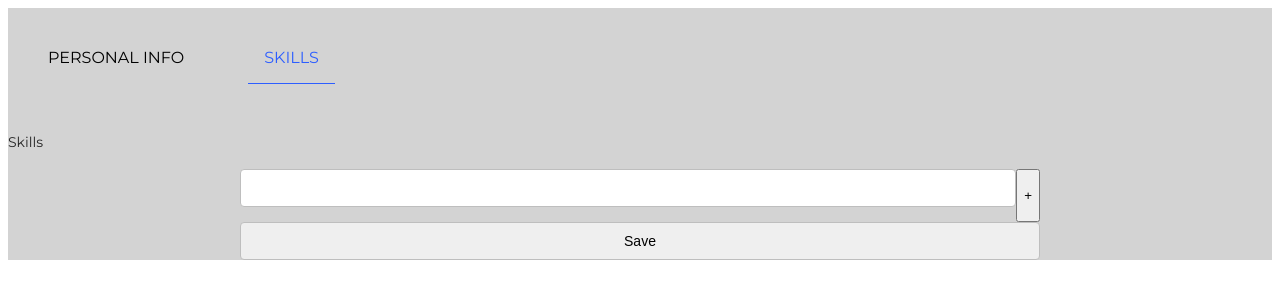
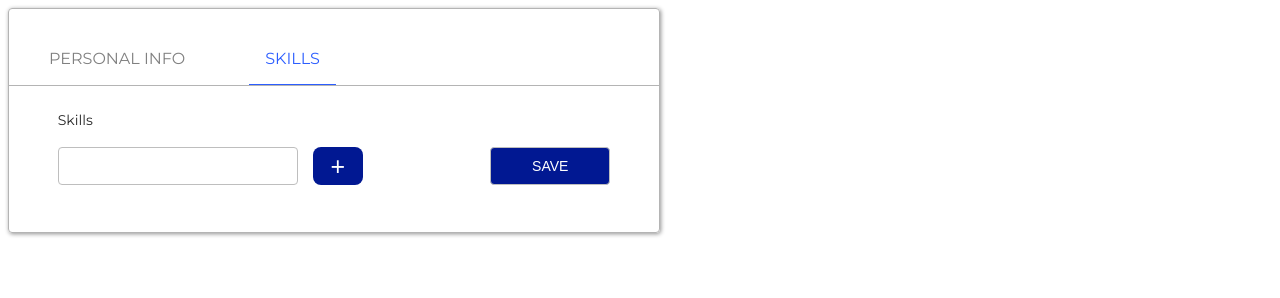
Before and after one commit to johnsvanda/PeopleApp, a React app: page / in a window 1280 px wide. Both pictures are taken after a click on the element "SKILLS". Built offline with nearby package versions, Linux system fonts and the light colour scheme.

Commit message:
addSkill, removeSkill fixed

```diff
--- a/src/App/App.css
+++ b/src/App/App.css
@@ -2,16 +2,17 @@ body {
   font-family: "Montserrat", sans-serif;
 }
 
-select,
-input {
-  display: block;
-  box-sizing: border-box;
-  width: 100%;
+input,
+select {
+  width: 15rem;
   border-radius: 4px;
   border: 1px solid rgb(190, 190, 190);
   padding: 10px 15px;
   margin-bottom: 15px;
   font-size: 14px;
+  -moz-box-sizing: border-box;
+  -webkit-box-sizing: border-box;
+  box-sizing: border-box;
 }
 
 label {
@@ -25,7 +26,18 @@ label {
   font-weight: 200;
 }
 
-form {
-  max-width: 800px;
-  margin: 0 auto;
+textarea:focus,
+input:focus {
+  color: rgb(63, 63, 63);
 }
+
+button {
+  border: none;
+  outline: none;
+  width: 50px;
+  height: 38px;
+  border-radius: 0.5rem;
+  margin-left: 15px;
+  font-size: 25px;
+  color: white;
+}
--- a/src/App/rootReducer.js
+++ b/src/App/rootReducer.js
@@ -1,10 +1,12 @@
 import { combineReducers } from "redux";
 import tabsReducer from "../features/tabs/tabsSlice";
 import occupationsReducer from "../features/occupations/occupationsSlice";
+import skillsReducer from "../features/skills/skillsSlice";
 
 const rootReducer = combineReducers({
   tabs: tabsReducer,
   occupations: occupationsReducer,
+  skills: skillsReducer,
 });
 
 export default rootReducer;
--- a/src/common/utils.module.scss
+++ b/src/common/utils.module.scss
@@ -1 +1,11 @@
 $blue: rgb(45, 94, 255);
+$darkblue: #011892;
+$red: #ff7f7f;
+
+@mixin button {
+  align-self: flex-end;
+  background-color: $darkblue;
+  color: white;
+  text-transform: uppercase;
+  width: 120px;
+}
--- a/src/features/occupations/occupationsSlice.js
+++ b/src/features/occupations/occupationsSlice.js
@@ -3,7 +3,7 @@ import { createSlice } from "@reduxjs/toolkit";
 export const occupationsSlice = createSlice({
   name: "occupations",
   initialState: {
-    array: [
+    occupationsArray: [
       {
         code: "PRESIDENT",
         name: "President",
@@ -25,8 +25,6 @@ export const occupationsSlice = createSlice({
   reducers: {},
 });
 
-//export const {} = occupationsSlice.actions;
-
-export const occupationsArray = (state) => state.occupations.array;
+export const occupationsArray = (state) => state.occupations.occupationsArray;
 
 export default occupationsSlice.reducer;
--- a/src/features/personalInfo/PersonalInfo.jsx
+++ b/src/features/personalInfo/PersonalInfo.jsx
@@ -4,23 +4,26 @@ import { useForm } from "react-hook-form";
 import { occupationsArray } from "../occupations/occupationsSlice";
 import styles from "./PersonalInfo.module.scss";
 
-const PersonalInfo = () => {
+const PersonalInfo = ({ store, onSubmit }) => {
   const occupations = useSelector(occupationsArray);
 
-  const { register, errors, handleSubmit } = useForm();
-  const onSubmit = (data) => {
-    console.log(data);
-  };
+  const { register, errors, handleSubmit } = useForm({
+    defaultValues: store,
+  });
 
   return (
     <div className={styles.PersonalInfo}>
       <form onSubmit={handleSubmit(onSubmit)}>
+        <div className={styles.Container}>
+          <div className={styles.Name}>
             <label>First name</label>
             <input
               name="firstName"
               ref={register({ required: true, maxLength: 20 })}
             />
-        {errors.firstName && "First name is required"}
+            {errors.firstName && (
+              <span role="alert">First name is required</span>
+            )}
 
             <label>Last name</label>
             <input
@@ -28,9 +31,16 @@ const PersonalInfo = () => {
               ref={register({ required: true, maxLength: 20 })}
             />
             {errors.lastName && "Last name is required"}
+          </div>
 
+          <div className={styles.Occupations}>
+            <div>
               <label>Occupations</label>
-        <select name="occupations" ref={register}>
+              <select
+                name="occupations"
+                ref={register}
+                className={styles.select}
+              >
                 <option value=""></option>
                 {occupations.map(({ code, name }) => (
                   <option key={code} value={code}>
@@ -38,8 +48,10 @@ const PersonalInfo = () => {
                   </option>
                 ))}
               </select>
-
-        <input type="submit" value="Save" />
+            </div>
+            <input type="submit" value="Save" className={styles.buttonSave} />
+          </div>
+        </div>
       </form>
     </div>
   );
--- a/src/features/skills/SkillInput.jsx
+++ b/src/features/skills/SkillInput.jsx
@@ -1,23 +1,28 @@
-import React, { useState } from "react";
+import React from "react";
+import { useDispatch } from "react-redux";
+import { addSkill, removeSkill } from "./skillsSlice";
 import styles from "./Skills.module.scss";
 
-const SkillInput = ({ id, addSkill, removeSkill, register }) => {
-  const [skill, setSkill] = useState("");
+const SkillInput = ({ id, register }) => {
+  const dispatch = useDispatch();
 
   return (
     <div className={styles.SkillInput}>
-      <input
-        ref={register()}
-        name={id}
-        value={skill}
-        onChange={(e) => setSkill(e.target.value)}
-      />
+      <input ref={register()} name={`skill${id}`} />
       {id === 0 ? (
-        <button type="button" onClick={() => addSkill()}>
+        <button
+          type="button"
+          className={styles.addButton}
+          onClick={() => dispatch(addSkill())}
+        >
           +
         </button>
       ) : (
-        <button type="button" onClick={() => removeSkill(id)}>
+        <button
+          type="button"
+          className={styles.removeButton}
+          onClick={() => dispatch(removeSkill(id))}
+        >
           -
         </button>
       )}
--- a/src/features/skills/Skills.jsx
+++ b/src/features/skills/Skills.jsx
@@ -1,38 +1,35 @@
-import React, { useState } from "react";
+import React from "react";
+import { useSelector } from "react-redux";
+import { skillsArray } from "./skillsSlice";
 import { useForm } from "react-hook-form";
 import styles from "./Skills.module.scss";
 import SkillInput from "./SkillInput.jsx";
 
-const Skills = () => {
-  const { handleSubmit, register } = useForm();
-  const [skills, setSkills] = useState([{ id: 0 }]);
-  const [id, setId] = useState(1);
+const Skills = ({ store, onSubmit }) => {
+  const { handleSubmit, register } = useForm({
+    defaultValues: store,
+  });
 
-  const addSkill = () => {
-    setId((prevCount) => prevCount + 1);
-    const newSkill = { id, content: "" };
-    setSkills([...skills, newSkill]);
-  };
+  const skills = useSelector(skillsArray);
 
-  const removeSkill = (removeId) => {
-    const newSkill = skills.filter(({ id }) => id !== removeId);
-    setSkills(newSkill);
-  };
-
-  const onSubmit = (data) => {
+  /*  const onSubmit = (data) => {
     const rawData = Object.values(data);
     const resultData = rawData.filter((el) => el !== "");
     console.log(resultData);
-  };
+  }; */
 
   return (
-    <div className={styles.Skills}>
-      <label>Skills</label>
-      <form onSubmit={handleSubmit(onSubmit)}>
-        {skills.map(({ id }) => (
-          <SkillInput key={id} {...{ register, id, addSkill, removeSkill }} />
-        ))}
-        <input type="submit" value="Save" />
+    <div>
+      <form onSubmit={handleSubmit(onSubmit)} className={styles.Skills}>
+        <div>
+          <label>Skills</label>
+          {skills.map(({ id }) => (
+            <SkillInput key={id} {...{ register, id }} />
+          ))}
+        </div>
+        <div>
+          <input type="submit" value="Save" className={styles.buttonSave} />
+        </div>
       </form>
     </div>
   );
--- a/src/features/skills/Skills.module.scss
+++ b/src/features/skills/Skills.module.scss
@@ -1,3 +1,21 @@
-.SkillInput {
+@import "../../common/utils.module.scss";
+
+.Skills {
   display: flex;
+  justify-content: space-between;
+  align-items: flex-end;
+  .SkillInput {
+    display: flex;
+
+    .removeButton {
+      background-color: $red;
+    }
+
+    .addButton {
+      background-color: $darkblue;
+    }
+  }
+  .buttonSave {
+    @include button;
+  }
 }
--- /dev/null
+++ b/src/features/skills/skillsSlice.js
@@ -0,0 +1,24 @@
+import { createSlice } from "@reduxjs/toolkit";
+
+export const skillsSlice = createSlice({
+  name: "skills",
+  initialState: {
+    skillsArray: [{ id: 0 }],
+  },
+  reducers: {
+    addSkill: (state) => {
+      let id = state.skillsArray.length;
+      state.skillsArray.push({ id });
+    },
+    removeSkill: (state, action) => ({
+      ...state,
+      skillsArray: state.skillsArray.filter(({ id }) => id !== action.payload),
+    }),
+  },
+});
+
+export const { addSkill, removeSkill } = skillsSlice.actions;
+
+export const skillsArray = (state) => state.skills.skillsArray;
+
+export default skillsSlice.reducer;
--- a/src/features/tabs/Tab.module.scss
+++ b/src/features/tabs/Tab.module.scss
@@ -2,12 +2,13 @@
 
 .Tab {
   padding: 1rem;
-  margin: 1.5rem;
+  margin: 1.5rem 1.5rem 0rem 1.5rem;
   cursor: pointer;
   text-transform: uppercase;
+  color: gray;
 }
 
 .activeTab {
-  border-bottom: 1px $blue solid;
+  border-bottom: 1.5px $blue solid;
   color: $blue;
 }
--- a/src/features/tabs/Tabs.jsx
+++ b/src/features/tabs/Tabs.jsx
@@ -1,12 +1,21 @@
-import React, { useState, Fragment } from "react";
+import React, { useState } from "react";
 import { useSelector } from "react-redux";
 import styles from "./Tabs.module.scss";
 import Tab from "./Tab.jsx";
 import { tabsArray, defaultTabId } from "./tabsSlice";
 
 const Tabs = () => {
+  const [store, setStore] = useState({ test1: "", test2: "", test3: "" });
   const [activeTab, setActiveTab] = useState(useSelector(defaultTabId));
   const tabs = useSelector(tabsArray);
+
+  const onSubmit = (data) => {
+    setStore({
+      ...store,
+      ...data,
+    });
+    console.log(data);
+  };
 
   const Navigation = () => (
     <div className={styles.Navigation}>
@@ -20,13 +29,17 @@ const Tabs = () => {
   const Content = () => (
     <div className={styles.Content}>
       {tabs.map(({ content, id }) => {
-        if (id === activeTab)
+        if (id === activeTab) {
           return (
             <div className={styles.Container} key={id}>
-              {content}
+              {React.cloneElement(content, {
+                onSubmit: onSubmit,
+                store: store,
+              })}
             </div>
           );
-        else return undefined;
+        }
+        return undefined;
       })}
     </div>
   );
--- a/src/features/tabs/Tabs.module.scss
+++ b/src/features/tabs/Tabs.module.scss
@@ -1,7 +1,17 @@
 .Tabs {
-  background-color: rgb(211, 211, 211);
+  width: 650px;
+  border: 1px solid rgb(180, 180, 180);
+  border-radius: 0.25rem;
+  box-shadow: 1px 1px 4px rgb(146, 146, 146);
+
+  .Navigation {
+    display: flex;
+    border-bottom: 1px solid rgb(180, 180, 180);
+  }
+
+  .Container {
+    width: 85%;
+    margin: auto;
+    padding-bottom: 2rem;
+  }
 }
-
-.Navigation {
-  display: flex;
-}
```
Also changed, not shown: src/features/personalInfo/PersonalInfo.module.scss (+16 -114 lines). Lines whose indentation alone changed are shown as unchanged.
